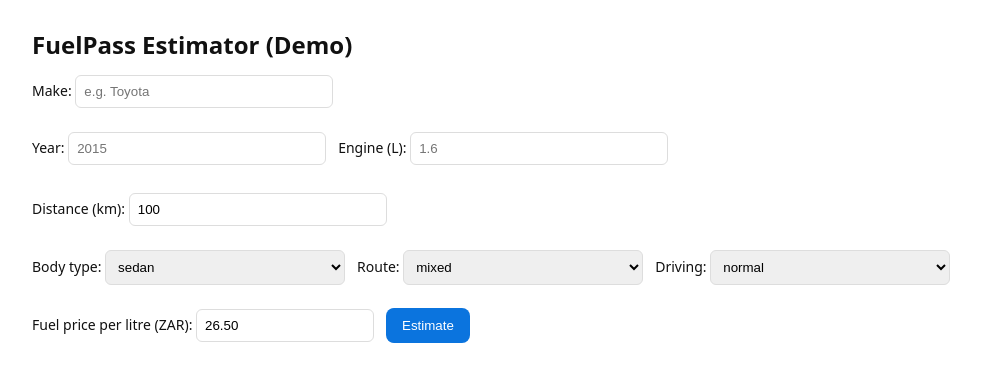
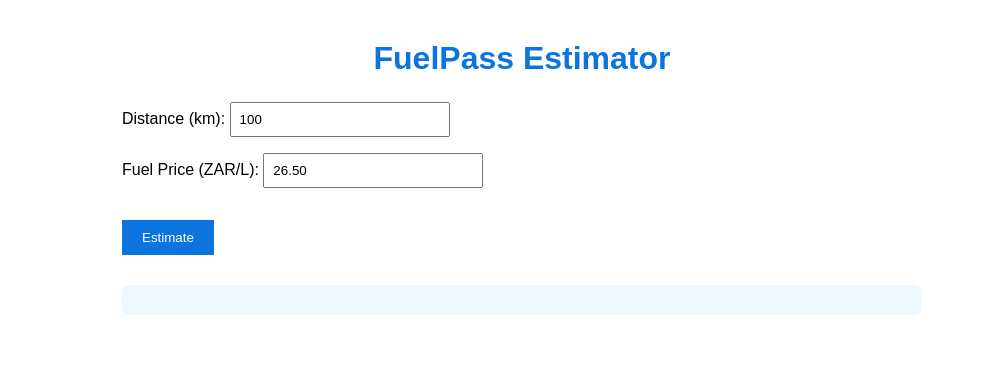
Before and after one commit to ceozeustech-sys/fuelpass-server, a FastAPI app: page / in a window 1280 px wide. Shown: the top 382 px of the page, without its empty margins (118-1099 px from the left). Run offline with FastAPI, Linux system fonts and the light colour scheme.

Commit message:
Minimal working version for Render

```diff
--- a/templates/index.html
+++ b/templates/index.html
@@ -4,157 +4,43 @@
   <meta charset="utf-8"/>
   <title>FuelPass Estimator</title>
   <style>
-    body{font-family:system-ui,-apple-system,Segoe UI,Roboto,Helvetica,Arial;max-width:980px;margin:28px auto;padding:0 16px;color:#111}
-    h2{margin-bottom:6px}
-    label{display:block;margin:8px 0;font-size:14px}
-    input, select{padding:8px;border:1px solid #ddd;border-radius:6px;width:240px}
-    .row{display:flex;gap:12px;flex-wrap:wrap;align-items:center;margin-bottom:8px}
-    button{background:#0b74de;color:#fff;border:0;padding:10px 16px;border-radius:8px;cursor:pointer}
-    pre#out{background:#111;color:#0f0;padding:12px;border-radius:8px;white-space:pre-wrap}
-    .result{margin-top:18px;padding:14px;border:1px solid #eee;border-radius:8px;background:#fafafa}
-    .result h3{margin:0 0 8px 0}
-    .grid{display:grid;grid-template-columns:1fr 1fr;gap:12px}
-    .small{font-size:13px;color:#555}
-    .muted{color:#666;font-size:13px}
+    body{font-family:sans-serif;max-width:800px;margin:40px auto;padding:0 20px}
+    h1{color:#0b74de;text-align:center}
+    label{display:block;margin:12px 0}
+    input, select{padding:8px;width:200px;margin-top:4px}
+    button{background:#0b74de;color:white;border:0;padding:10px 20px;margin-top:20px}
+    #result{margin-top:30px;padding:15px;background:#f0f8ff;border-radius:8px}
   </style>
 </head>
 <body>
-  <h2>FuelPass Estimator (Demo)</h2>
-
-  <div class="row">
-    <label style="width:100%;">Make: <input id="make" placeholder="e.g. Toyota"/></label>
-  </div>
-
-  <div class="row">
-    <label>Year: <input id="year" type="number" placeholder="2015" /></label>
-    <label>Engine (L): <input id="engine" type="number" step="0.1" placeholder="1.6"/></label>
-    <label>Distance (km): <input id="distance" type="number" value="100"/></label>
-  </div>
-
-  <div class="row">
-    <label>Body type:
-      <select id="body">
-        <option>sedan</option><option>suv</option><option>van</option><option>truck</option>
-      </select>
-    </label>
-
-    <label>Route:
-      <select id="route">
-        <option>mixed</option><option>highway</option><option>city</option>
-      </select>
-    </label>
-
-    <label>Driving:
-      <select id="drive">
-        <option>normal</option><option>aggressive</option><option>eco</option>
-      </select>
-    </label>
-  </div>
-
-  <div class="row">
-    <label>Fuel price per litre (ZAR): <input id="price" type="number" step="0.01" value="26.50" style="width:160px"/></label>
-    <button onclick="callEstimate()">Estimate</button>
-  </div>
-
-  <div id="loading" class="muted" style="display:none">Calculating…</div>
-
-  <div id="resultArea" class="result" style="display:none">
-    <h3>Trip Estimate</h3>
-    <div class="grid">
-      <div>
-        <div><strong>L/100km (estimated):</strong> <span id="l100">—</span></div>
-        <div class="small">How many litres your car uses per 100 km (approx).</div>
-      </div>
-      <div>
-        <div><strong>Distance:</strong> <span id="dist">—</span> km</div>
-        <div class="small">Distance you entered</div>
-      </div>
-
-      <div>
-        <div><strong>Best estimate (litres):</strong> <span id="best">—</span></div>
-        <div class="small">Most likely fuel needed</div>
-      </div>
-      <div>
-        <div><strong>Cost @ price:</strong> <span id="best_cost">—</span></div>
-        <div class="small">Best liters × price per litre</div>
-      </div>
-
-      <div>
-        <div><strong>Minimum (litres):</strong> <span id="min">—</span></div>
-        <div class="small">Lower bound (approx)</div>
-      </div>
-      <div>
-        <div><strong>Min cost:</strong> <span id="min_cost">—</span></div>
-        <div class="small">Min liters × price</div>
-      </div>
-
-      <div>
-        <div><strong>Maximum (litres):</strong> <span id="max">—</span></div>
-        <div class="small">Upper bound (approx)</div>
-      </div>
-      <div>
-        <div><strong>Max cost:</strong> <span id="max_cost">—</span></div>
-        <div class="small">Max liters × price</div>
-      </div>
-    </div>
-
-    <div style="margin-top:12px" id="notes" class="muted"></div>
-    <div style="margin-top:8px"><button onclick="resetForm()">New estimate</button></div>
-  </div>
-
-  <pre id="out" style="display:none"></pre>
+  <h1>FuelPass Estimator</h1>
+  <label>Distance (km): <input id="distance" type="number" value="100"></label>
+  <label>Fuel Price (ZAR/L): <input id="price" type="number" step="0.01" value="26.50"></label>
+  <button onclick="estimate()">Estimate</button>
+  <div id="result"></div>
 
 <script>
-async function callEstimate(){
-  document.getElementById('resultArea').style.display = 'none';
-  document.getElementById('out').style.display = 'none';
-  document.getElementById('loading').style.display = 'block';
-
-  const payload = {
-    make: document.getElementById('make').value || null,
-    year: parseInt(document.getElementById('year').value) || null,
-    engine_l: parseFloat(document.getElementById('engine').value) || null,
-    distance_km: parseFloat(document.getElementById('distance').value) || 0,
-    body_type: document.getElementById('body').value,
-    route: document.getElementById('route').value,
-    driving_style: document.getElementById('drive').value
-  };
+async function estimate(){
+  const dist = parseFloat(document.getElementById('distance').value);
+  const price = parseFloat(document.getElementById('price').value);
   const res = await fetch('/estimate', {
     method: 'POST',
     headers: {'Content-Type':'application/json'},
-    body: JSON.stringify(payload)
+    body: JSON.stringify({
+      distance_km: dist,
+      fuel_price: price,
+      body_type: "sedan",
+      route: "mixed",
+      driving_style: "normal"
+    })
   });
   const data = await res.json();
-  document.getElementById('l100').textContent = data.l_per_100km;
-  document.getElementById('dist').textContent = payload.distance_km;
-  document.getElementById('best').textContent = data.best_liters;
-  document.getElementById('min').textContent = data.min_liters;
-  document.getElementById('max').textContent = data.max_liters;
-  document.getElementById('best_cost').textContent = data.best_liters * (payload.fuel_price || 0);
-  document.getElementById('min_cost').textContent = data.min_liters * (payload.fuel_price || 0);
-  document.getElementById('max_cost').textContent = data.max_liters * (payload.fuel_price || 0);
-  document.getElementById('notes').textContent = data.notes || '';
-
-  document.getElementById('resultArea').style.display = 'block';
-
-  // show raw JSON if user wants to debug
-  document.getElementById('out').textContent = JSON.stringify(data, null, 2);
-  document.getElementById('out').style.display = 'none';
-
-} catch(err){
-  document.getElementById('out').textContent = 'Error: ' + err.message;
-  document.getElementById('out').style.display = 'block';
-  console.error(err);
-} finally {
-  document.getElementById('loading').style.display = 'none';
-}
-
-function resetForm(){
-  document.getElementById('make').value = '';
-  document.getElementById('year').value = '';
-  document.getElementById('engine').value = '';
-  document.getElementById('distance').value = '100';
-  document.getElementById('price').value = '0.00';
+  document.getElementById('result').innerHTML = `
+    <h3>Estimate</h3>
+    <p><strong>Deposit:</strong> R${data.estimated_cost_zar}</p>
+    <p><strong>Fuel needed:</strong> ${data.best_liters} L</p>
+    <p>${data.notes}</p>
+  `;
 }
 </script>
 </body>
```
